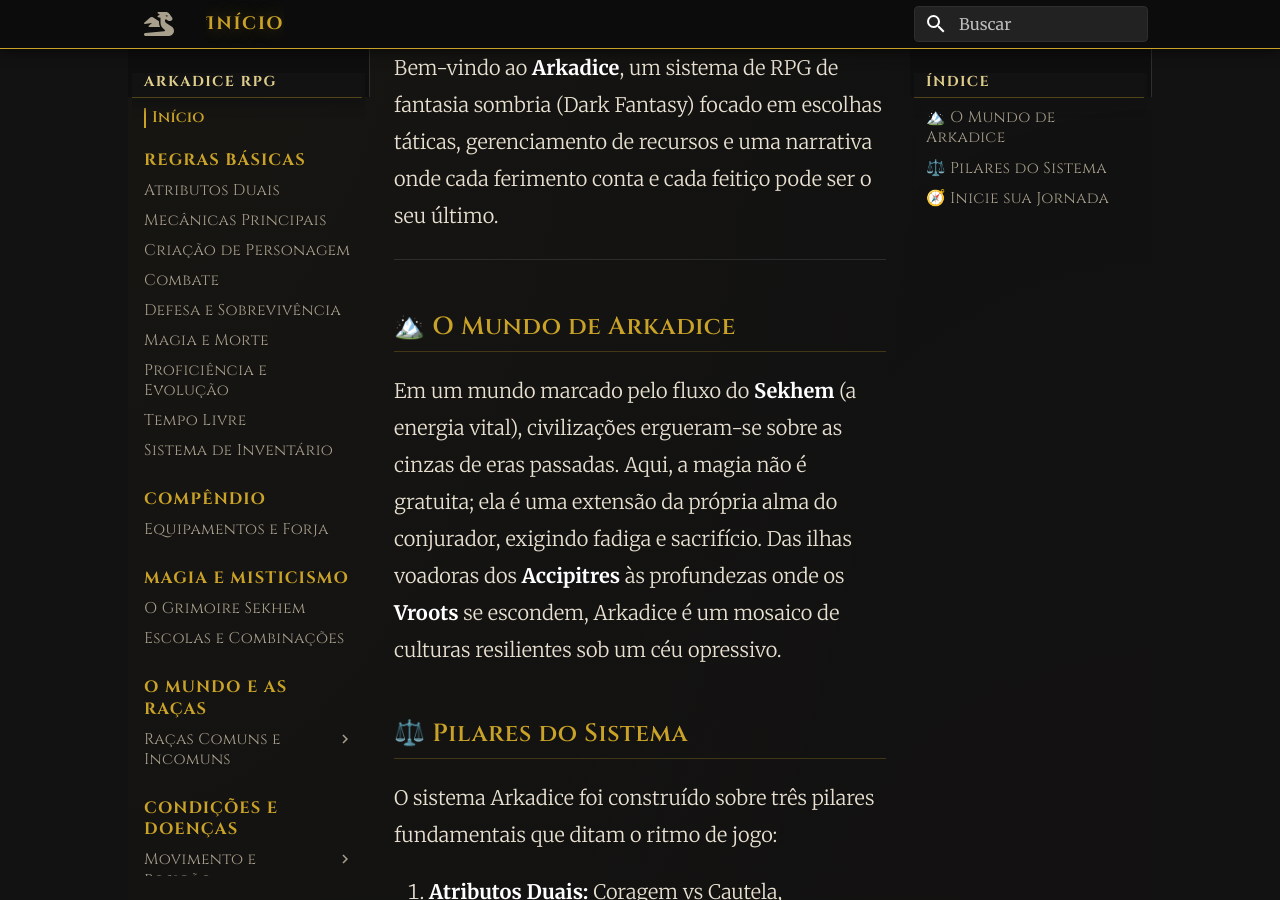
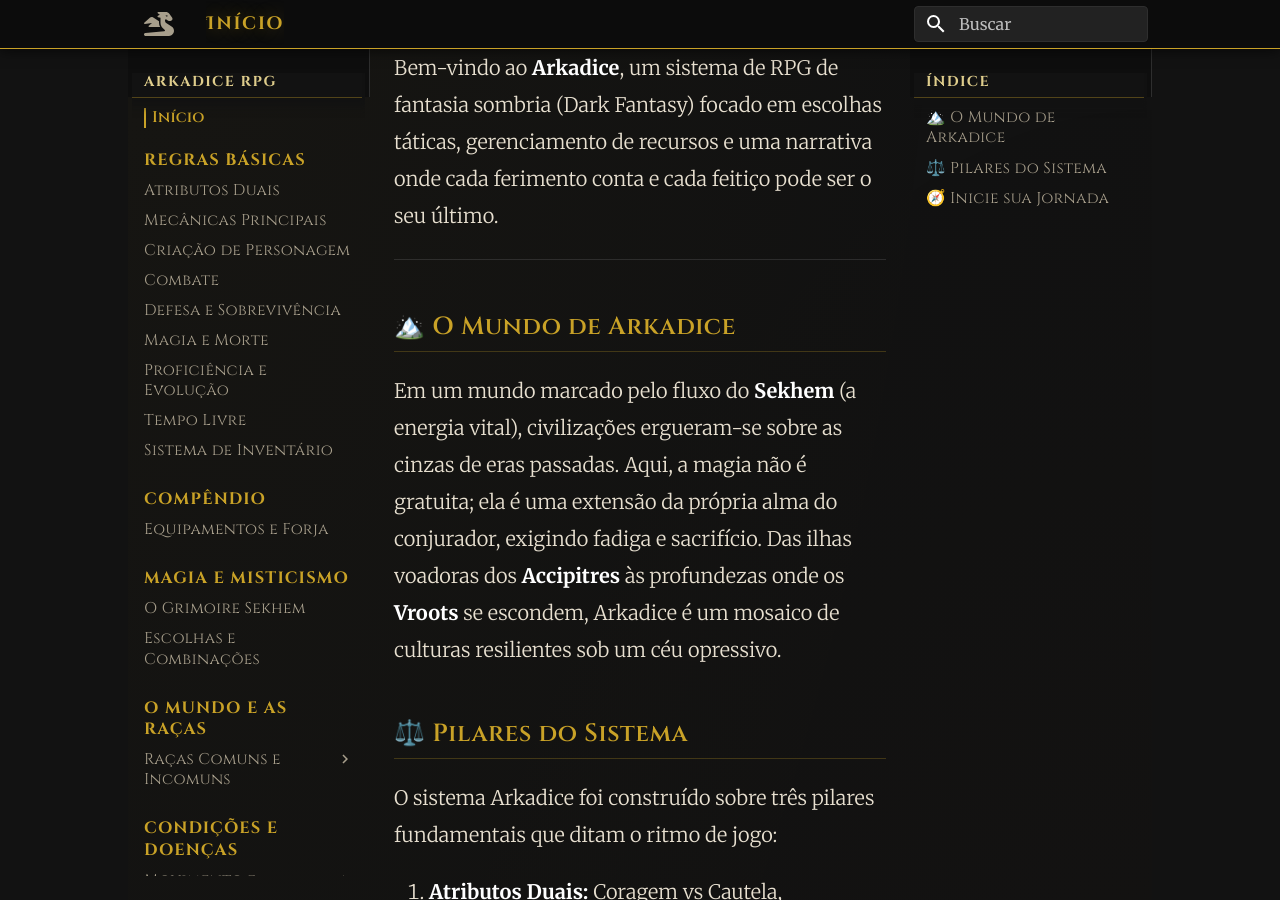
Before and after one commit to Adrian-ESoftware/Arkadice_Rules, an MkDocs documentation site: the page built from docs/index.md, in a window 1280 px wide and 900 px high, scrolled down 401 px. Built offline with MkDocs 1.6.1 and Material for MkDocs 9.7.7, drawn with Linux system fonts in a browser that asks for light colours; comment, search, counter and statistics services are not loaded.

Commit message:
feat: Introduce new documentation for spell choices and combinations, detailing element variations and modifier effects, and update the navigation menu entry.

```diff
--- a/mkdocs.yml
+++ b/mkdocs.yml
@@ -56,7 +56,7 @@
       - "Equipamentos e Forja": 02_Compendio/01_Equipamentos_e_Forja.md
   - "Magia e Misticismo":
       - "O Grimoire Sekhem": 03_Magia_e_Misticismo/01_Regras_de_Sekhem.md
-      - "Escolas e Combinações": 03_Magia_e_Misticismo/02_Escolas_e_Combinacoes.md
+      - "Escolhas e Combinações": 03_Magia_e_Misticismo/02_Escolhas_e_Combinacoes.md
   - "O Mundo e as Raças":
       - "Raças Comuns e Incomuns":
           - "Anão": 04_O_Mundo_e_as_Racas/Racas/Anao.md
```
Also changed, not shown: docs/03_Magia_e_Misticismo/02_Escolhas_e_Combinacoes.md (renamed from docs/03_Magia_e_Misticismo/02_Escolas_e_Combinacoes.md).
